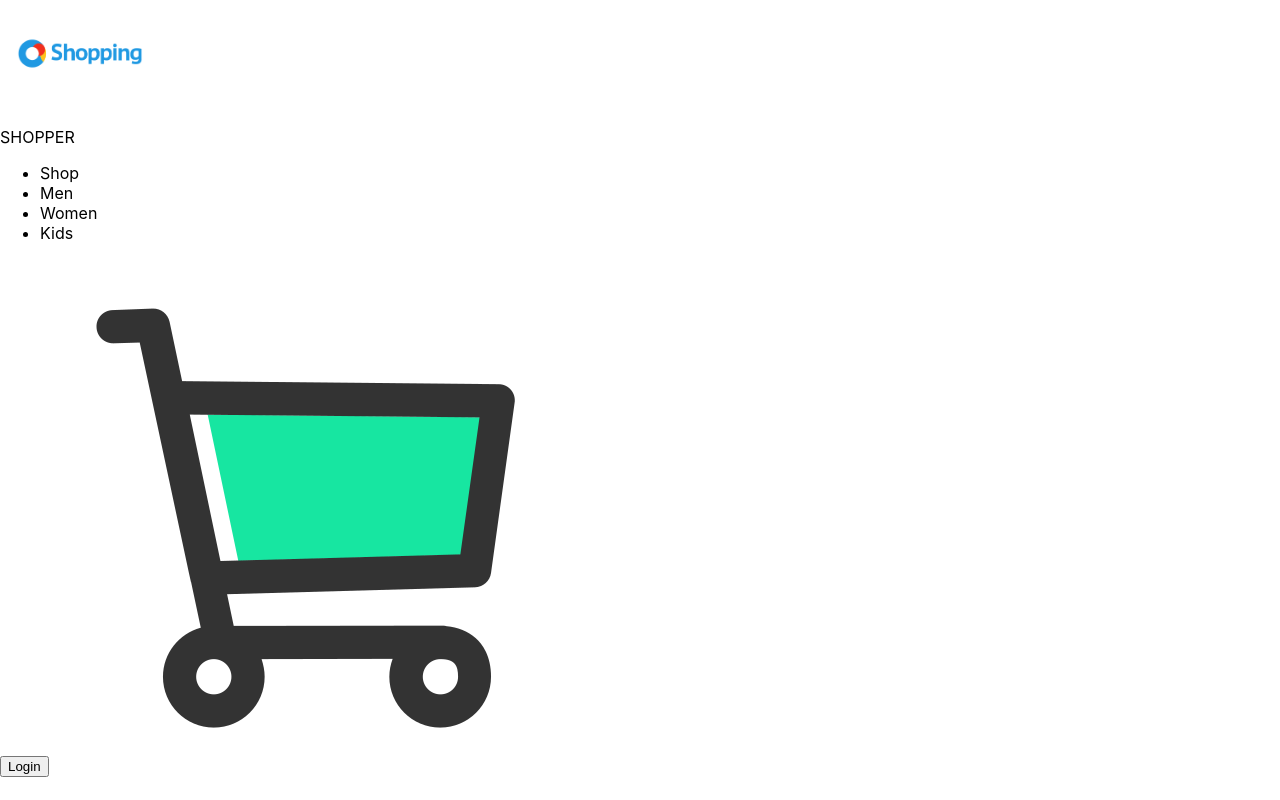
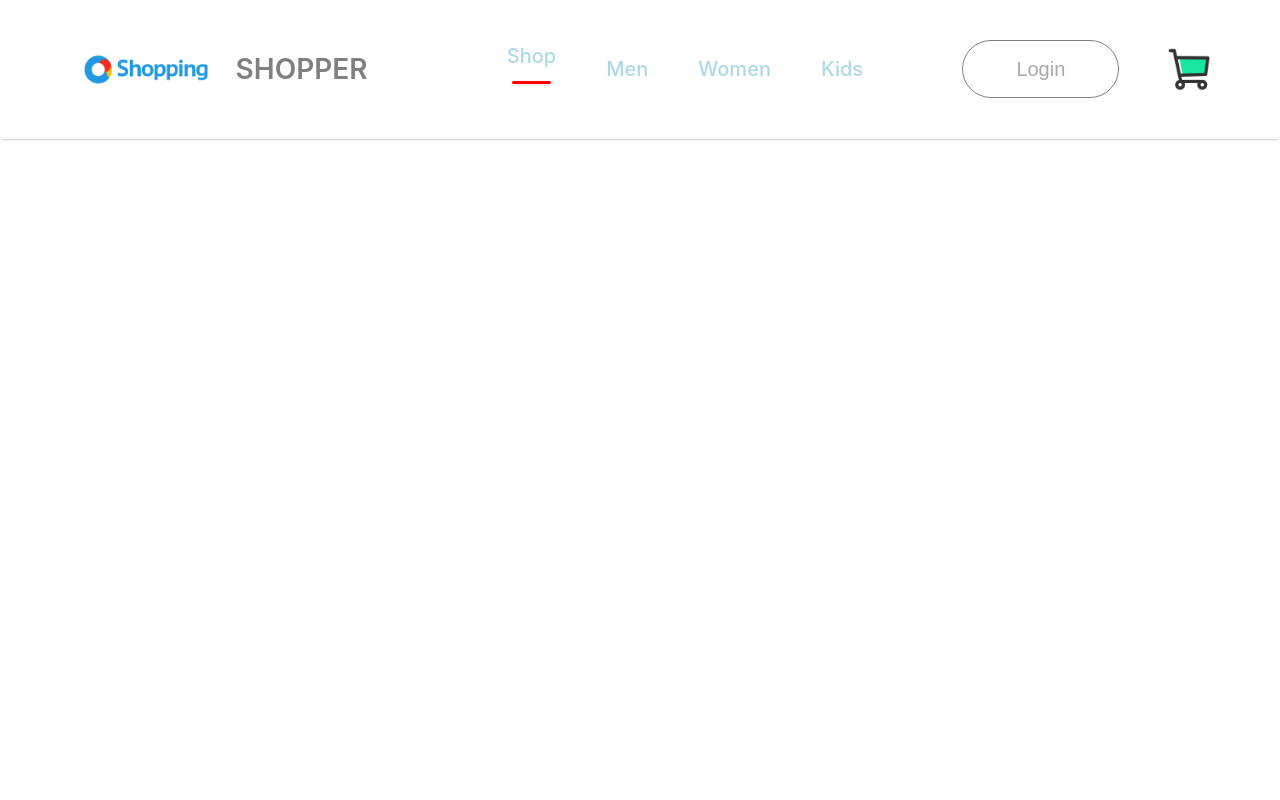
Before and after one commit to SilviaKocianova/e-commerce_platform, a React (Create React App) app: page / in a window 1280 px wide. Built offline with nearby package versions, Linux system fonts and the light colour scheme.

Commit message:
NavBar login button, hovers

```diff
--- a/src/Components/Navbar/Navbar.css
+++ b/src/Components/Navbar/Navbar.css
@@ -2,3 +2,80 @@
     width: 160px;  /* Set the desired width */
     height: auto; /* Maintain aspect ratio */
   }
+
+  .navbar {
+    display:flex;
+    justify-content: space-around;
+    padding: 16px;
+    box-shadow: 0 1px 3px -2px black;
+  }
+
+.nav-login-cart img {
+    width: 50px;
+    height: auto;
+}
+
+.nav-logo {
+    display: flex;
+    align-items: center;
+    gap: 10px;
+}
+
+.nav-logo p {
+    color: gray;
+    font-size: 28px;
+    font-weight: 600;
+}
+
+.nav-menu {
+    display: flex;
+    align-items: center;
+    list-style: none;
+    gap: 50px;
+    color: lightblue;
+    font-size: 20px;
+    font-weight: 500;
+}
+
+
+.nav-menu li {
+    display: flex;
+    flex-direction: column;
+    align-items: center;
+    justify-content: center;
+    gap: 3px;
+    cursor: pointer;
+}
+
+.nav-menu hr {
+    border: none;
+    width: 80%;
+    height: 3px;
+    border-radius: 10px;
+    background:red;
+}
+
+.nav-login-cart {
+    display: flex;
+    align-items: center;
+    gap: 45px;
+}
+
+.nav-login-cart button {
+    width: 157px;
+    height: 58px;
+    outline: none;
+    border: 1px solid gray;
+    border-radius: 75px;
+    color: darkgray;
+    font-size: 20px;
+    font-weight: 500;
+    background: white;
+    cursor: pointer;
+}
+
+
+.nav-login-cart button:active {
+    background: lightskyblue;
+
+}
--- a/src/Components/Navbar/Navbar.jsx
+++ b/src/Components/Navbar/Navbar.jsx
@@ -11,7 +11,7 @@
         <p>SHOPPER</p>
       </div>
       <ul className="nav-menu">
-        <li>Shop</li>
+        <li>Shop <hr/></li>
         <li>Men</li>
         <li>Women</li>
         <li>Kids</li>
```
